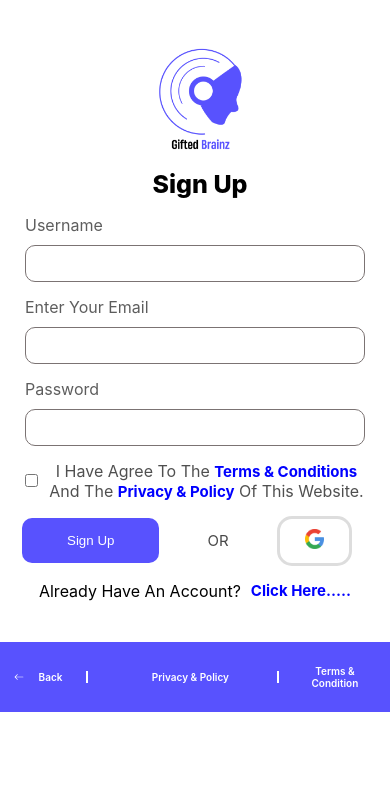
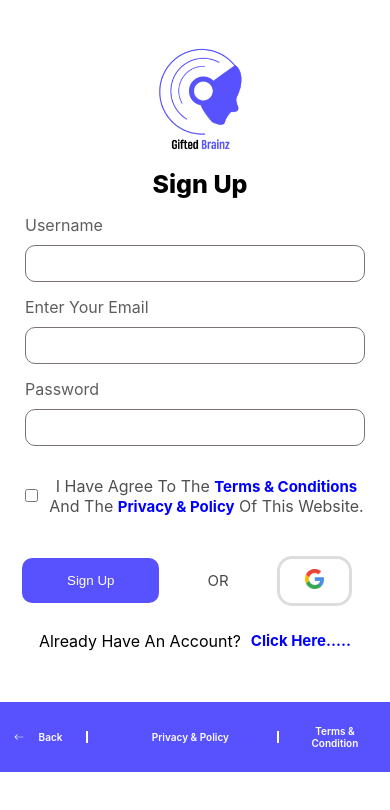
Before and after one commit to aDevMister/Gifted-Project, a React (Create React App) app: page /signup in a window 390 px wide. Shown: the top 810 px of the page. Built offline with nearby package versions, Linux system fonts and the light colour scheme.

Commit message:
made some adjustment on too much gap on the sign up page

```diff
--- a/src/Components/SignUp.css
+++ b/src/Components/SignUp.css
@@ -164,7 +164,7 @@
     padding:0 25px;
    }
    .sign-up-foot{
-    margin-top: 25px;
+    margin-top: 35px;
    }
    .sign-up-foot h4{
     font-size: 10px;
@@ -172,7 +172,7 @@
    }
 
    .sign-up-check{
-    padding:0 25px ;
+    padding:15px 25px ;
 
    }
    .sign-up-check a{
@@ -180,6 +180,13 @@
    }
    .sign-up-check p{
     width: 100%;
+   }
+   .sign-up-btn{
+    padding-top: 10px;
+   }
+   .register-up{
+    padding-top: 10px;
+
    }
    .register-up a{
     font-size: 15px;
```
